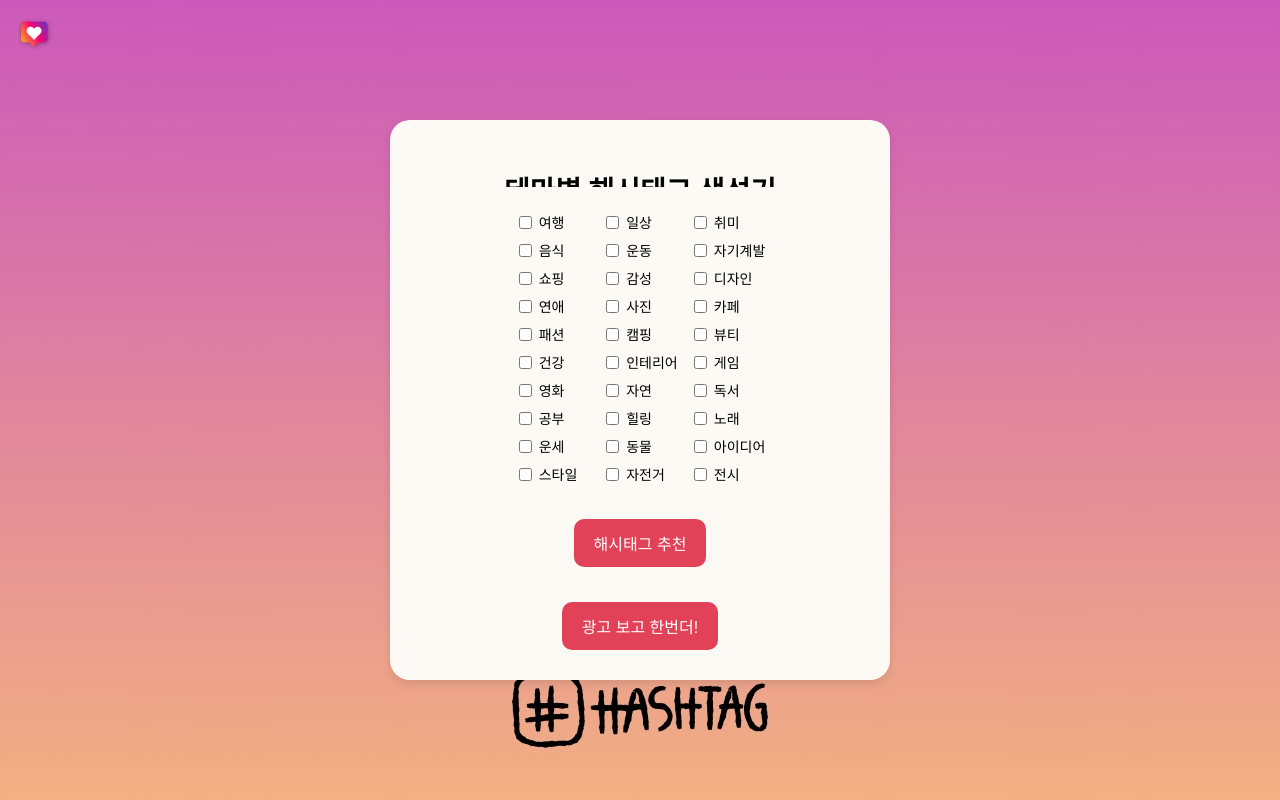
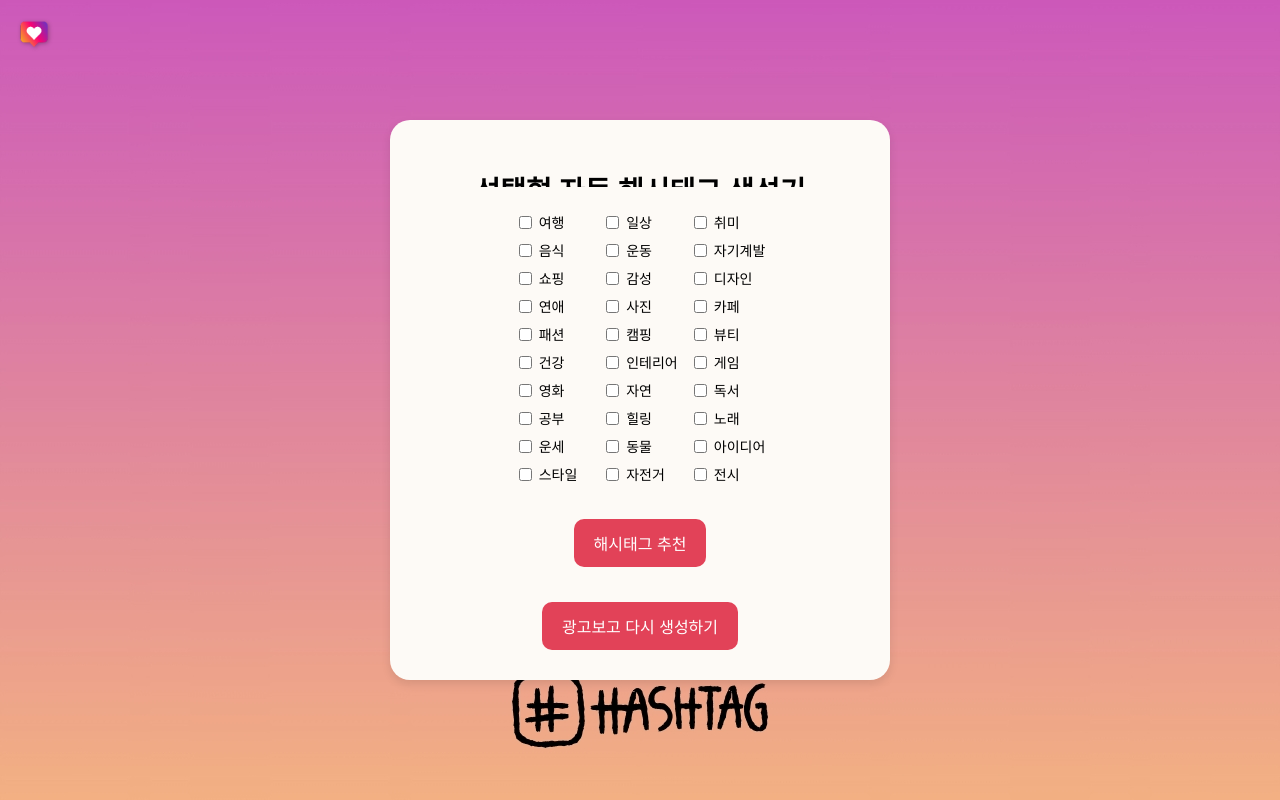
Before and after one commit to marlboroRed/Hashtag-Flask, a Flask app: page /theme in a window 1280 px wide. Run offline with Flask 3, Linux system fonts and the light colour scheme.

Commit message:
버튼 이름 수정

```diff
--- a/templates/theme.html
+++ b/templates/theme.html
@@ -12,7 +12,7 @@
     <div class="container">
 
       {% if not hashtags %}
-      <h1 class="title-auto-fit"> 테마별 해시태그 생성기</h1>
+      <h1 class="title-auto-fit">선택형 자동 해시태그 생성기</h1>
       <form method="POST">
         <div class="theme-box">
           {% for theme in themes %}
@@ -24,7 +24,7 @@
         </div>
         <button type="submit">해시태그 추천</button>
       </form>
-      <button id="reward-ad-button">광고 보고 한번더!</button>
+      <button id="reward-ad-button">광고보고 다시 생성하기</button>
       {% endif %}
 
       {% if hashtags %}
--- a/templates/title.html
+++ b/templates/title.html
@@ -17,7 +17,7 @@
         <textarea name="content" id="titleInput" maxlength="30" placeholder="제목을 입력해보세요(30자 이내)">{{ content }}</textarea>
         <button type="submit">해시태그 추천</button>
       </form>
-      <button id="reward-ad-button">광고 보고 한번더!</button>
+      <button id="reward-ad-button">광고보고 다시 생성하기</button>
       {% endif %}
 
 
@@ -104,7 +104,7 @@
     if (rewardAdButton) {
       rewardAdButton.onclick = () => {
         if (typeof AndroidAd !== "undefined" && AndroidAd.showRewardAd) {
-          AndroidAd.showRewardAd(); // Kotlin 연결
+          AndroidAd.showRewardAd();
         } else {
           alert("앱에서만 사용 가능한 기능입니다.");
         }
```
